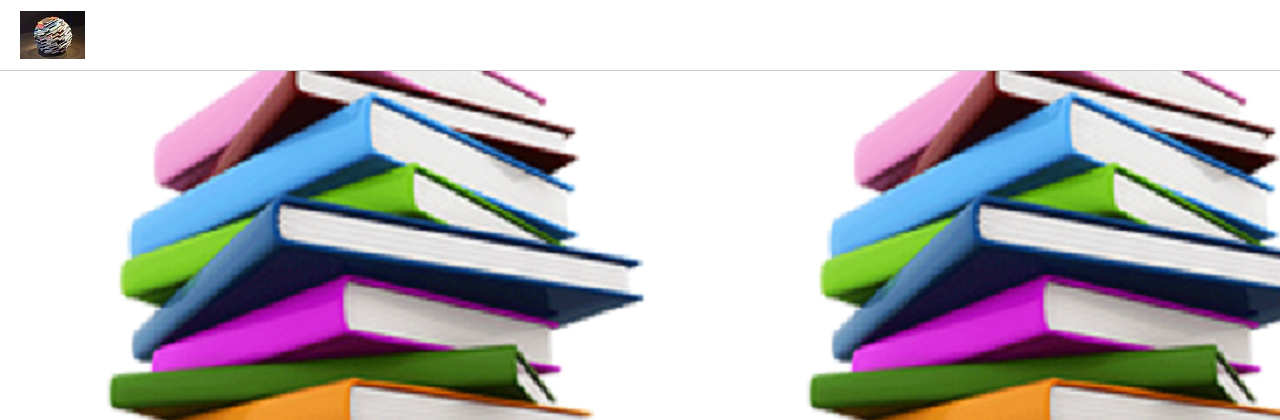
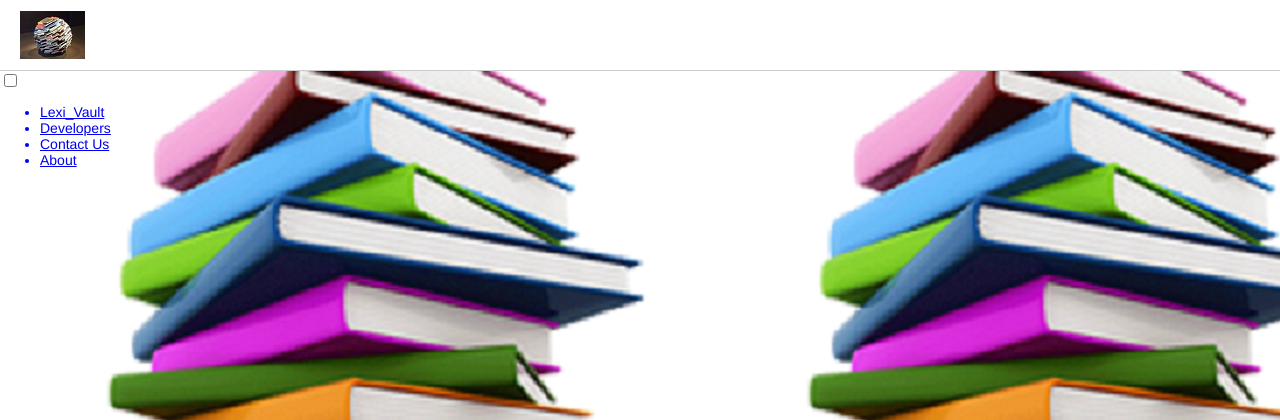
Before and after one commit to omotomiwa26/Lexi_Vault, a Python web app: template web_app/templates/homepage.html in a window 1280 px wide. Shown: the top 420 px of the page. Run offline with Jinja, Linux system fonts and the light colour scheme; the template is opened without the code that fills it, so the values that code supplies are empty.

Commit message:
added menu toggle

```diff
--- a/web_app/templates/homepage.html
+++ b/web_app/templates/homepage.html
@@ -8,6 +8,23 @@
 </head>
 <body>
     <header></header>
+    <nav>
+        <div class="menu_toggle">
+            <input type="checkbox" />
+
+
+            <span></span>
+            <span></span>
+            <span></span>
+
+            <ul class="menu_links">
+                <a href="#"><li>Lexi_Vault</li></a>
+                <a href="#"><li>Developers</li></a>
+                <a href="#"><li>Contact Us</li></a>
+                <a href="#"><li>About</li></a>
+            </ul>
+        </div>
+    </nav>
     <footer>
         <br>Lexi_Vault ©
         <br>All Rights Reserved By The Developers ® (™)
```
